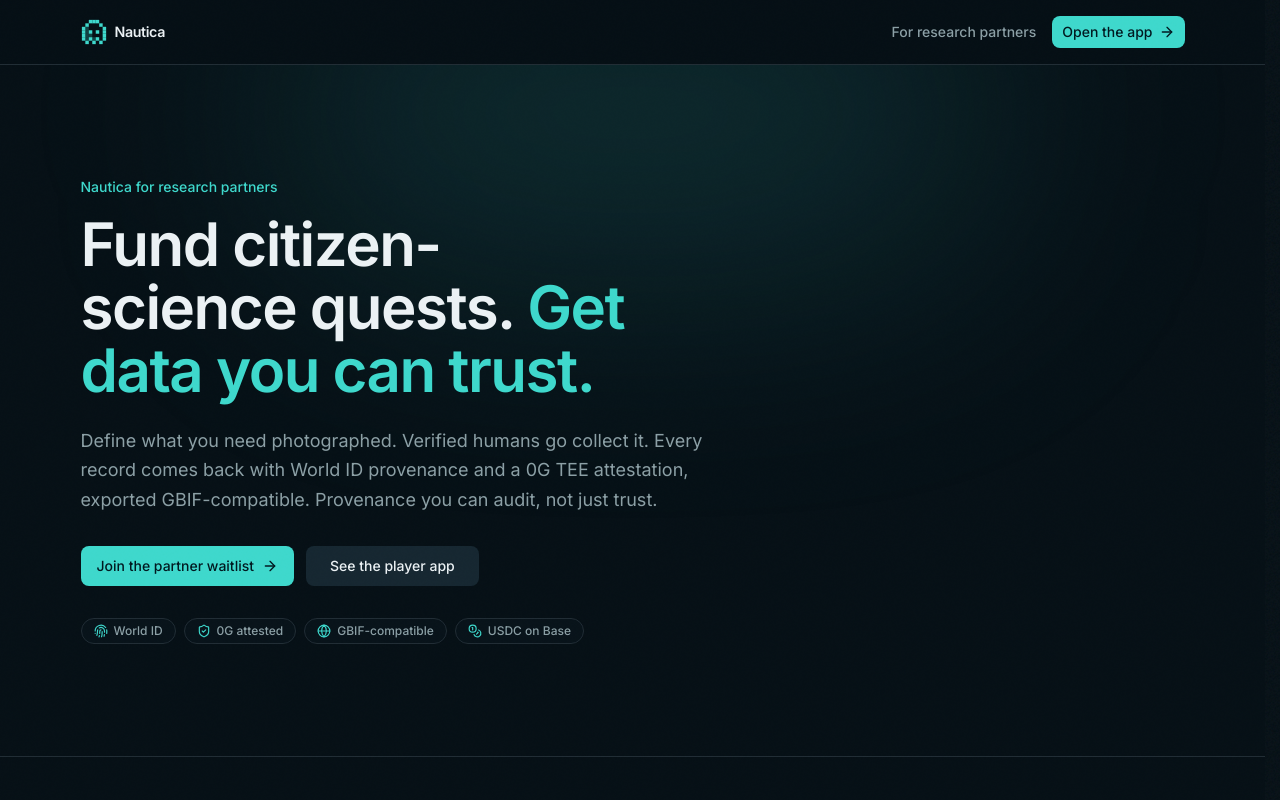
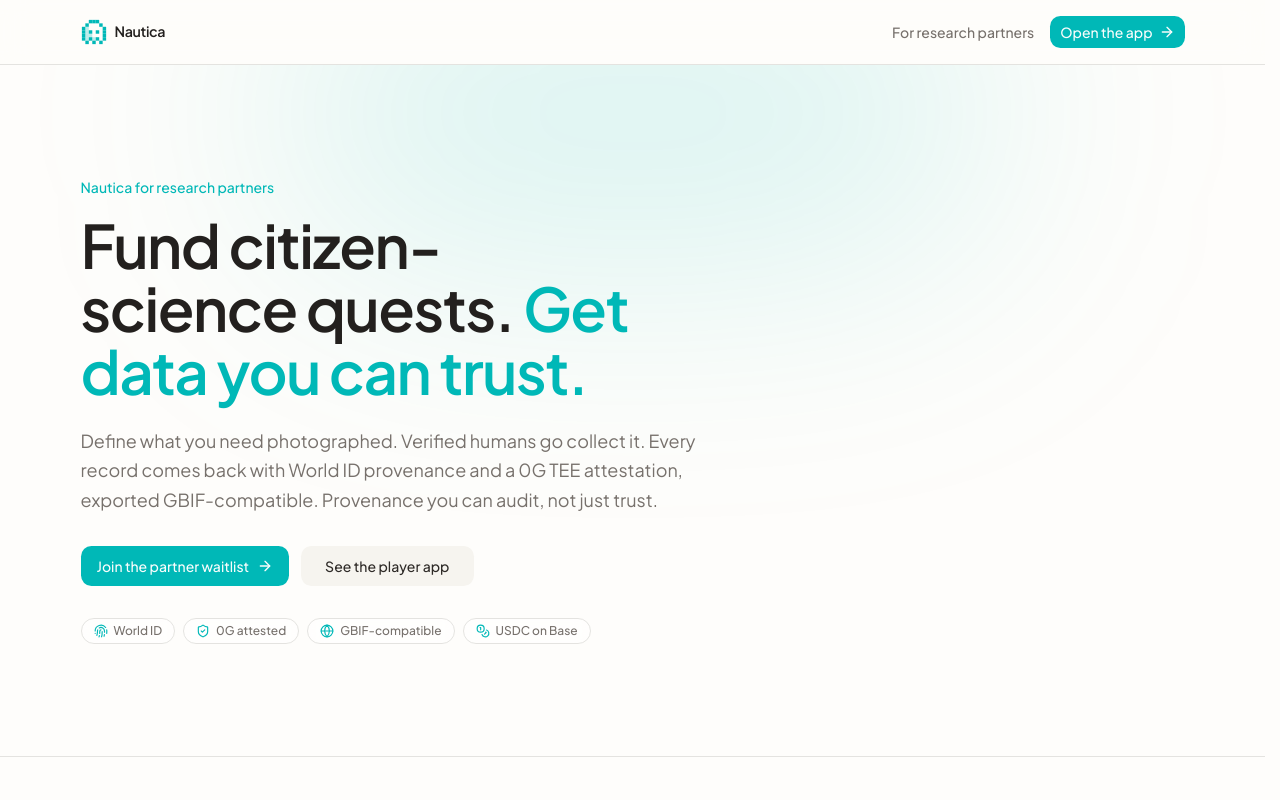
Before and after one commit to carluzh/nautica, a Next.js app: page /pro in a window 1280 px wide. Shown: the top 800 px of the page. Built offline with nearby package versions, Linux system fonts and the light colour scheme.

Commit message:
feat: light rebrand + map

```diff
--- a/app/globals.css
+++ b/app/globals.css
@@ -1,111 +1,105 @@
 @import "tailwindcss";
 @import "tw-animate-css";
 
-/* Dark is the product default. `dark:` utilities stay live because <html> carries
-   the .dark class; light marketing islands opt back in with `.theme-light`. */
-@custom-variant dark (&:is(.dark *));
+/* Light-first, friendly brand. Optional dark sections opt in with `.theme-dark`. */
+@custom-variant dark (&:is(.theme-dark *));
 
 /* ---------------------------------------------------------------------------
-   NAUTICA palette — deep marine ink + teal, tuned for dark-first.
-   :root ships the dark values so the whole app is dark with zero JS.
-   .theme-light re-declares the tokens for the marketing page's light bands.
+   NAUTICA palette — warm, airy, Airbnb-adjacent, with a vibrant teal accent.
+   Light is the default everywhere. `.theme-dark` re-declares the tokens for any
+   band that wants to go dark.
 --------------------------------------------------------------------------- */
 :root {
-  --radius: 0.625rem;
+  --radius: 0.9rem;
 
-  --background: oklch(0.165 0.021 236);
-  --foreground: oklch(0.955 0.008 220);
+  --background: oklch(0.994 0.003 95);
+  --foreground: oklch(0.245 0.006 60);
 
-  --card: oklch(0.196 0.024 236);
-  --card-foreground: oklch(0.955 0.008 220);
+  --card: oklch(1 0 0);
+  --card-foreground: oklch(0.245 0.006 60);
 
-  --popover: oklch(0.188 0.023 237);
-  --popover-foreground: oklch(0.955 0.008 220);
+  --popover: oklch(1 0 0);
+  --popover-foreground: oklch(0.245 0.006 60);
 
-  --primary: oklch(0.802 0.126 187);
-  --primary-foreground: oklch(0.196 0.036 220);
+  --primary: oklch(0.702 0.132 194);
+  --primary-foreground: oklch(0.99 0.005 190);
 
-  --secondary: oklch(0.262 0.03 236);
-  --secondary-foreground: oklch(0.955 0.008 220);
+  --secondary: oklch(0.966 0.006 85);
+  --secondary-foreground: oklch(0.29 0.008 60);
 
-  --muted: oklch(0.238 0.024 236);
-  --muted-foreground: oklch(0.688 0.024 218);
+  --muted: oklch(0.969 0.005 85);
+  --muted-foreground: oklch(0.552 0.011 66);
 
-  --accent: oklch(0.305 0.052 200);
-  --accent-foreground: oklch(0.955 0.01 205);
+  --accent: oklch(0.952 0.036 195);
+  --accent-foreground: oklch(0.43 0.083 202);
 
-  --destructive: oklch(0.637 0.208 25);
-  --destructive-foreground: oklch(0.975 0.01 20);
+  --destructive: oklch(0.62 0.208 21);
+  --destructive-foreground: oklch(0.99 0.01 20);
 
-  --success: oklch(0.72 0.15 162);
-  --warning: oklch(0.79 0.14 78);
+  --success: oklch(0.66 0.14 158);
+  --warning: oklch(0.8 0.138 74);
 
-  --border: oklch(0.29 0.021 236);
-  --input: oklch(0.31 0.022 236);
-  --ring: oklch(0.802 0.126 187);
+  --border: oklch(0.916 0.004 85);
+  --input: oklch(0.9 0.004 85);
+  --ring: oklch(0.702 0.132 194);
 
-  --chart-1: oklch(0.802 0.126 187);
-  --chart-2: oklch(0.7 0.13 220);
-  --chart-3: oklch(0.72 0.15 162);
-  --chart-4: oklch(0.79 0.14 78);
-  --chart-5: oklch(0.66 0.16 300);
+  --chart-1: oklch(0.702 0.132 194);
+  --chart-2: oklch(0.62 0.13 232);
+  --chart-3: oklch(0.66 0.14 158);
+  --chart-4: oklch(0.8 0.138 74);
+  --chart-5: oklch(0.62 0.16 300);
 
-  --sidebar: oklch(0.185 0.022 237);
-  --sidebar-foreground: oklch(0.955 0.008 220);
-  --sidebar-primary: oklch(0.802 0.126 187);
-  --sidebar-primary-foreground: oklch(0.196 0.036 220);
-  --sidebar-accent: oklch(0.262 0.03 236);
-  --sidebar-accent-foreground: oklch(0.955 0.008 220);
-  --sidebar-border: oklch(0.29 0.021 236);
-  --sidebar-ring: oklch(0.802 0.126 187);
+  --sidebar: oklch(0.99 0.003 95);
+  --sidebar-foreground: oklch(0.245 0.006 60);
+  --sidebar-primary: oklch(0.702 0.132 194);
+  --sidebar-primary-foreground: oklch(0.99 0.005 190);
+  --sidebar-accent: oklch(0.952 0.036 195);
+  --sidebar-accent-foreground: oklch(0.43 0.083 202);
+  --sidebar-border: oklch(0.916 0.004 85);
+  --sidebar-ring: oklch(0.702 0.132 194);
 }
 
-/* Light band for the marketing page. Wrap a <section> in `theme-light` to get a
-   fully light island inside the otherwise-dark document. */
+/* The site is already light; `.theme-light` remains a no-op alias so any markup
+   still tagged with it keeps rendering light. */
 .theme-light {
   color-scheme: light;
-
-  --background: oklch(0.985 0.004 220);
-  --foreground: oklch(0.21 0.03 240);
-
-  --card: oklch(1 0 0);
-  --card-foreground: oklch(0.21 0.03 240);
-
-  --popover: oklch(1 0 0);
-  --popover-foreground: oklch(0.21 0.03 240);
-
-  --primary: oklch(0.58 0.108 195);
-  --primary-foreground: oklch(0.985 0.008 200);
-
-  --secondary: oklch(0.952 0.012 220);
-  --secondary-foreground: oklch(0.24 0.03 240);
-
-  --muted: oklch(0.962 0.008 220);
-  --muted-foreground: oklch(0.52 0.02 235);
-
-  --accent: oklch(0.93 0.032 195);
-  --accent-foreground: oklch(0.24 0.04 220);
-
-  --destructive: oklch(0.577 0.222 25);
-  --destructive-foreground: oklch(0.985 0.01 20);
-
-  --success: oklch(0.6 0.13 162);
-  --warning: oklch(0.7 0.14 70);
-
-  --border: oklch(0.9 0.008 230);
-  --input: oklch(0.9 0.008 230);
-  --ring: oklch(0.58 0.108 195);
 }
 
-.dark {
+/* Opt-in dark band (deep marine ink). */
+.theme-dark {
   color-scheme: dark;
+
+  --background: oklch(0.171 0.021 236);
+  --foreground: oklch(0.955 0.008 220);
+  --card: oklch(0.204 0.024 236);
+  --card-foreground: oklch(0.955 0.008 220);
+  --popover: oklch(0.196 0.023 237);
+  --popover-foreground: oklch(0.955 0.008 220);
+  --primary: oklch(0.8 0.126 189);
+  --primary-foreground: oklch(0.2 0.036 220);
+  --secondary: oklch(0.27 0.03 236);
+  --secondary-foreground: oklch(0.955 0.008 220);
+  --muted: oklch(0.246 0.024 236);
+  --muted-foreground: oklch(0.7 0.024 218);
+  --accent: oklch(0.315 0.052 200);
+  --accent-foreground: oklch(0.955 0.01 205);
+  --destructive: oklch(0.64 0.208 24);
+  --destructive-foreground: oklch(0.975 0.01 20);
+  --success: oklch(0.74 0.15 160);
+  --warning: oklch(0.8 0.14 78);
+  --border: oklch(0.3 0.021 236);
+  --input: oklch(0.32 0.022 236);
+  --ring: oklch(0.8 0.126 189);
+  --sidebar: oklch(0.196 0.023 237);
+  --sidebar-foreground: oklch(0.955 0.008 220);
+  --sidebar-border: oklch(0.3 0.021 236);
 }
 
 @theme inline {
-  --radius-sm: calc(var(--radius) - 4px);
-  --radius-md: calc(var(--radius) - 2px);
+  --radius-sm: calc(var(--radius) - 6px);
+  --radius-md: calc(var(--radius) - 4px);
   --radius-lg: var(--radius);
-  --radius-xl: calc(var(--radius) + 4px);
+  --radius-xl: calc(var(--radius) + 6px);
 
   --color-background: var(--background);
   --color-foreground: var(--foreground);
@@ -144,8 +138,8 @@
   --color-sidebar-border: var(--sidebar-border);
   --color-sidebar-ring: var(--sidebar-ring);
 
-  --font-sans: var(--font-inter), ui-sans-serif, system-ui, -apple-system, sans-serif;
-  --font-mono: var(--font-jetbrains), ui-monospace, "SFMono-Regular", monospace;
+  --font-sans: var(--font-jakarta), ui-sans-serif, system-ui, -apple-system, "Segoe UI", sans-serif;
+  --font-mono: ui-monospace, "SFMono-Regular", "Menlo", monospace;
 }
 
 @layer base {
@@ -166,30 +160,37 @@
   }
 }
 
-/* Fixed grain overlay for depth (borrowed texture trick from the onemore/canary
-   house style, reinterpreted for dark). Applied via <body> child in layout. */
-.grain-overlay {
-  pointer-events: none;
-  position: fixed;
-  inset: 0;
-  z-index: 100;
-  opacity: 0.02;
-  background-image: url("/noise.png");
-  mix-blend-mode: overlay;
-}
-
-/* Tabular numbers for all market/price/data readouts. */
+/* Tabular figures for data/prices — in the brand sans, not a techy monospace. */
 .tnum {
-  font-family: var(--font-mono);
   font-variant-numeric: tabular-nums;
   font-feature-settings: "tnum" 1;
 }
 
-/* MapLibre: strip the default light chrome so the dark basemap reads clean. */
-.maplibregl-ctrl-attrib,
-.maplibregl-ctrl-logo {
-  opacity: 0.4;
+/* MapLibre chrome, restyled to the light brand: soft, rounded, subtle shadow. */
+.maplibregl-ctrl-group {
+  border-radius: 12px !important;
+  overflow: hidden;
+  border: 1px solid var(--border) !important;
+  box-shadow: 0 4px 14px rgba(23, 43, 54, 0.1) !important;
+}
+.maplibregl-ctrl-group button {
+  width: 34px !important;
+  height: 34px !important;
+}
+.maplibregl-ctrl-attrib.maplibregl-compact {
+  border-radius: 10px !important;
+  background: rgba(255, 255, 255, 0.82) !important;
+  backdrop-filter: blur(6px);
 }
 .maplibregl-ctrl-attrib a {
   color: var(--muted-foreground);
 }
+
+/* Airbnb-style map markers: white pill, teal ring, soft shadow, gentle hover. */
+.nautica-sea-marker {
+  transition: transform 140ms ease, box-shadow 140ms ease;
+}
+.nautica-sea-marker:hover {
+  transform: scale(1.12);
+  z-index: 5;
+}
--- a/app/layout.tsx
+++ b/app/layout.tsx
@@ -1,26 +1,21 @@
 import type { Metadata } from "next";
-import { Inter, JetBrains_Mono } from "next/font/google";
+import { Plus_Jakarta_Sans } from "next/font/google";
 import { TooltipProvider } from "@/components/ui/tooltip";
 import { Toaster } from "@/components/ui/sonner";
 import "./globals.css";
 
-const inter = Inter({
+// Plus Jakarta Sans — a warm, rounded, geometric humanist sans. Friendly and
+// approachable (Airbnb-adjacent), not techy.
+const jakarta = Plus_Jakarta_Sans({
   subsets: ["latin"],
-  variable: "--font-inter",
+  variable: "--font-jakarta",
   display: "swap",
 });
 
-const jetbrains = JetBrains_Mono({
-  subsets: ["latin"],
-  variable: "--font-jetbrains",
-  display: "swap",
-  weight: ["400", "500", "600"],
-});
-
 export const metadata: Metadata = {
-  title: "Nautica — verified marine intelligence",
+  title: "Nautica — citizen science, leveled up",
   description:
-    "Nautica pays people to report what is happening in the ocean, and turns verified sightings into live prediction markets for coastal risk.",
+    "Play daily nature-photo quests, earn XP, and level up. World ID and 0G make every record verifiable enough for researchers to fund.",
 };
 
 export default function RootLayout({
@@ -28,14 +23,13 @@
 }: {
   children: React.ReactNode;
 }) {
-  // .dark keeps shadcn `dark:` variants live; the palette itself is dark by
-  // default (see globals.css), so the app is dark with no theme JS.
+  // Light by default (palette lives in globals.css :root). Dark bands opt in
+  // with `.theme-dark`.
   return (
-    <html lang="en" className={`dark ${inter.variable} ${jetbrains.variable}`}>
+    <html lang="en" className={jakarta.variable}>
       <body>
         <TooltipProvider delayDuration={200}>{children}</TooltipProvider>
         <Toaster position="top-center" />
-        <div aria-hidden className="grain-overlay" />
       </body>
     </html>
   );
--- a/components/app/game-hub.tsx
+++ b/components/app/game-hub.tsx
@@ -30,11 +30,6 @@
   return (
     <div className="relative h-svh w-full overflow-hidden bg-background">
       <SeaMap className="absolute inset-0" markers={markers} />
-      {/* Legibility scrim over the basemap. Non-interactive so the map still pans. */}
-      <div
-        aria-hidden
-        className="pointer-events-none absolute inset-0 bg-gradient-to-b from-background/50 via-background/10 to-background/70"
-      />
 
       {/* Floating chrome (each element manages its own pointer-events). */}
       <TopBar />
```
Also changed, not shown: components/map/sea-map.tsx (+24 -12 lines).
